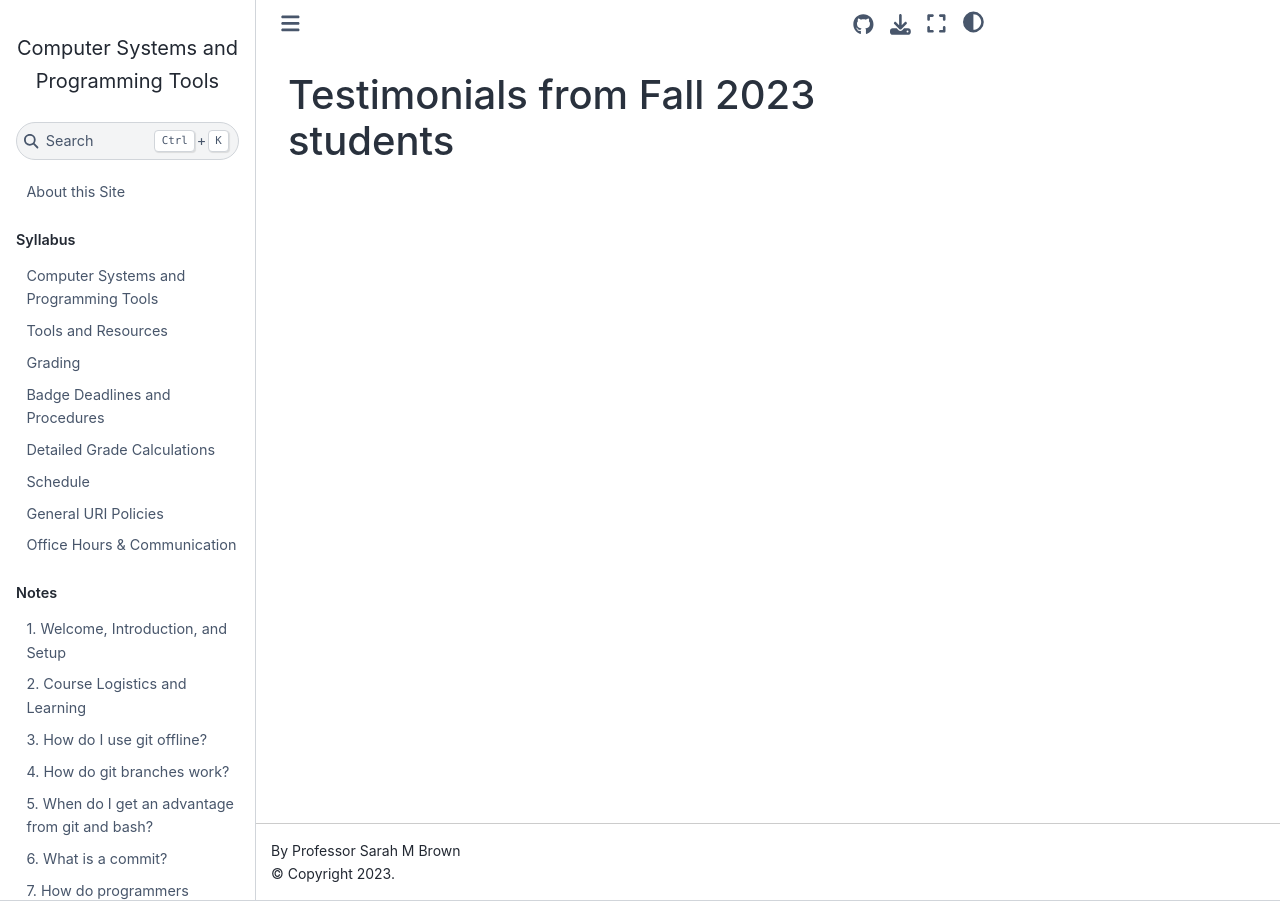
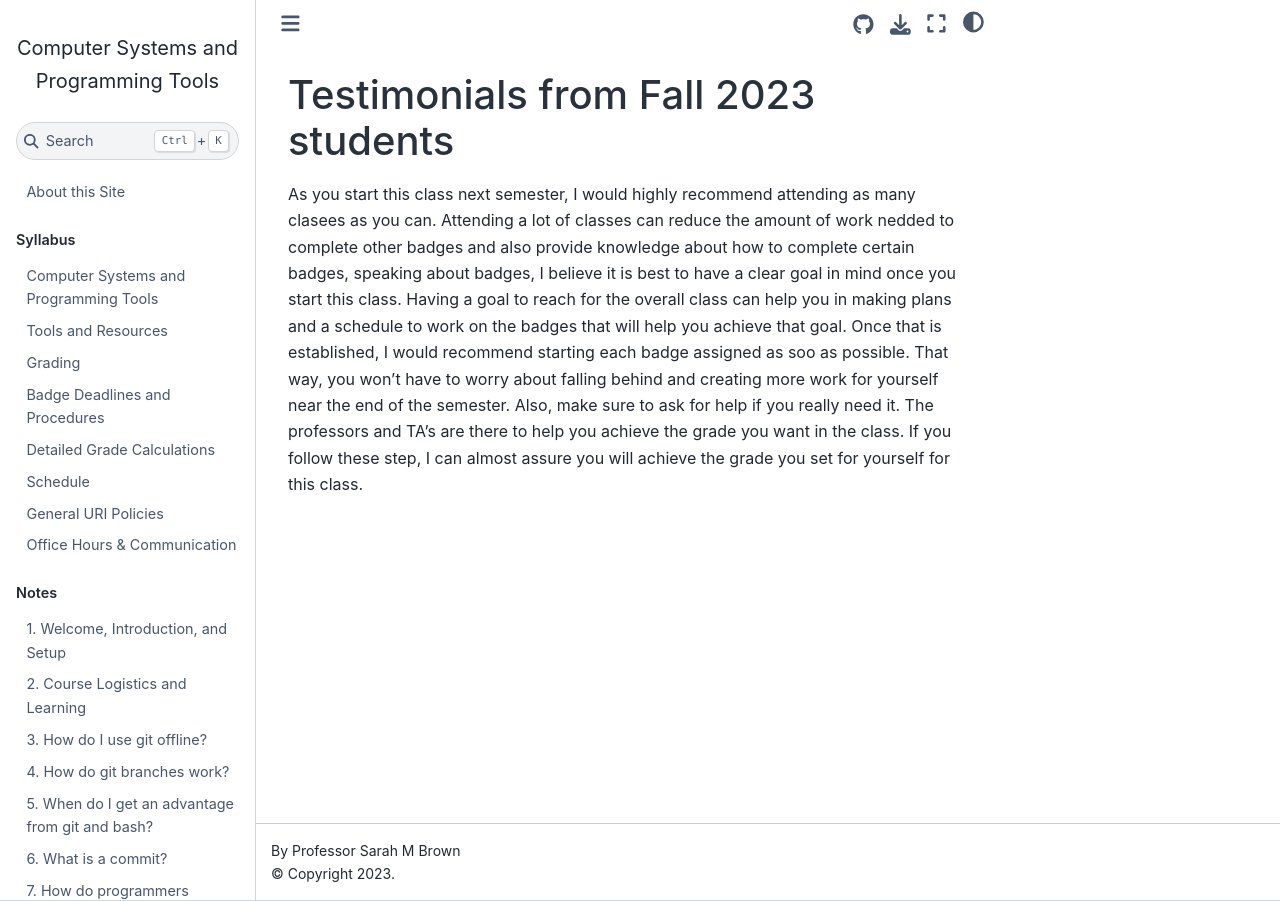
Before and after one commit to introcompsys/fall2023, a Jupyter Book: the page built from resources/testimonials.md, in a window 1280 px wide. Built offline with Jupyter Book 1.0.4 settings and Sphinx 7.4.7 and the Sphinx Book theme 1.1.4, drawn with Linux system fonts in a browser that asks for light colours; pages that are not in the unit, such as notebooks, are missing from menus.

Commit message:
Update testimonials.md

```diff
--- a/resources/testimonials.md
+++ b/resources/testimonials.md
@@ -1 +1,5 @@
 # Testimonials from Fall 2023 students
+As you start this class next semester, I would highly recommend attending as many clasees as you can.  Attending a lot of classes can reduce the amount of work nedded to complete other badges and also provide
+knowledge about how to complete certain badges,  speaking about badges, I believe it is best to have a clear goal in mind once you start this class.  Having a goal to reach for the overall class can help you
+in making plans and a schedule to work on the badges that will help you achieve that goal.  Once that is established, I would recommend starting each badge assigned as soo as possible.  That way, you won't have to worry about falling behind and creating more work for yourself near the end of the semester.  Also, make sure to ask for help if you really need it.  The professors and TA's are there to help you achieve the
+grade you want in the class.  If you follow these step, I can almost assure you will achieve the grade you set for yourself for this class.
```
